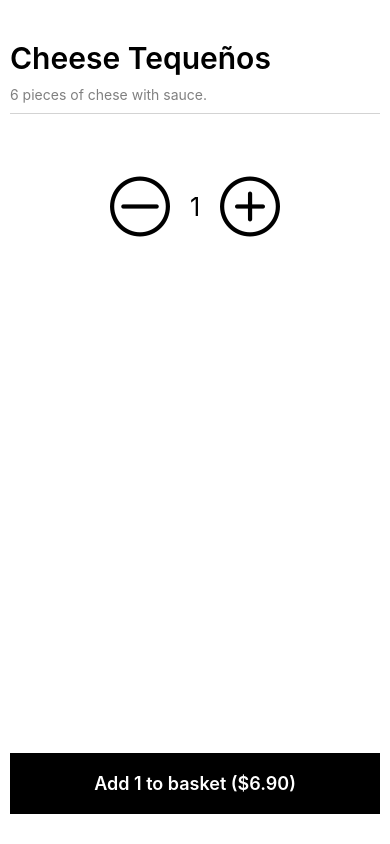
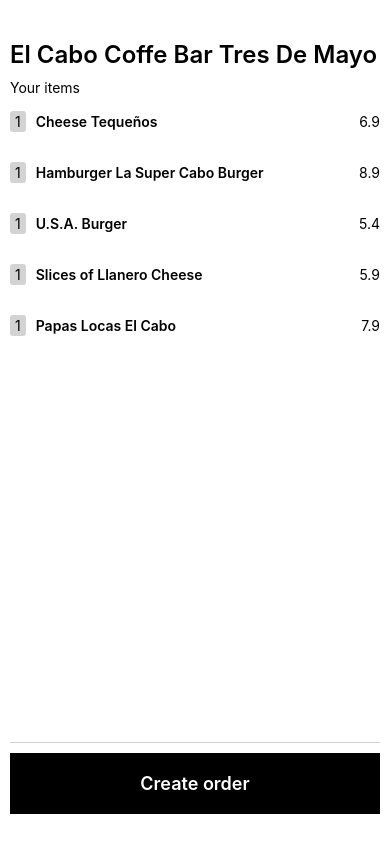
Before and after one commit to Abohi/UberEatUser, a React Native app: screen / in a window 390 px wide. Built offline with nearby package versions, Linux system fonts and the light colour scheme.

Commit message:
basket dishitem,basket style,basket screen

```diff
--- a/App.js
+++ b/App.js
@@ -3,12 +3,14 @@ import { StyleSheet, View,} from 'react-native';
 import HomeScreen from './src/screens/HomeScreen';
 import RestaurantDetailScreen from './src/screens/RestaurantDetailsScreen';
 import DishDetailScreen from './src/screens/DishDetailScreen';
+import BasketScreen from './src/screens/Basket';
 export default function App() {
   return (
     <View style={styles.container}>
       {/* <RestaurantDetailScreen/>
       <HomeScreen/> */}
-      <DishDetailScreen/>
+      {/* <DishDetailScreen/> */}
+      <BasketScreen/>
       <StatusBar style="auto" />
     </View>
   );
--- /dev/null
+++ b/src/screens/Basket/basketdishitem.js
@@ -0,0 +1,12 @@
+import {View,Text} from "react-native";
+import basketstyle from "./basketstyle";
+const BasketDishItem=({dishItem})=>{
+    return (
+        <View style={basketstyle.row}>
+        <View style={basketstyle.quantityContainer}><Text>1</Text></View>
+        <Text style={{fontWeight:"600"}}>{dishItem.name}</Text>
+        <Text style={{marginLeft:"auto"}}>{dishItem.price}</Text>
+    </View>
+    );
+}
+export default BasketDishItem;
--- /dev/null
+++ b/src/screens/Basket/basketstyle.js
@@ -0,0 +1,46 @@
+import { StyleSheet } from "react-native";
+export default StyleSheet.create({
+    page:{
+        flex:1,
+        width:"100%",
+        paddingVertical:30,
+        padding:10
+    },
+    name:{
+        fontSize:24,
+        fontWeight:"600",
+        marginVertical:10
+    },
+    separator:{
+        height:1,
+        backgroundColor:"lightgray",
+        marginVertical:10,
+    },
+    row:{
+     flexDirection:"row",
+     alignItems:"center",
+     marginVertical:15,
+    },
+    quantity:{
+     fontSize:25,
+     marginHorizontal:20
+    },
+    button:{
+     backgroundColor:"black",
+     marginTop:"auto",
+     padding:20,
+     alignItems:"center"
+    },
+    buttonText:{
+      color:"white",
+      fontWeight:"600",
+      fontSize:18
+    },
+    quantityContainer:{
+        backgroundColor:"lightgray",
+        paddingHorizontal:5,
+        paddingVertical:2,
+        marginRight:10,
+        borderRadius:3
+    }
+});
--- /dev/null
+++ b/src/screens/Basket/index.js
@@ -0,0 +1,25 @@
+import {View,Text,FlatList} from 'react-native';
+import restaurants from '../../../assets/data/restaurants.json';
+import BasketDishItem from './basketdishitem';
+import basketstyle from './basketstyle';
+const restaurant= restaurants[0];
+const BasketScreen = ()=>{
+
+    return (
+      <View style={basketstyle.page}>
+        <Text style={basketstyle.name}>
+            {restaurant.name}
+        </Text>
+        <Text>Your items</Text>
+        <FlatList data={restaurant.dishes} renderItem={({item})=><BasketDishItem dishItem={item}/>}/>
+        <View style={basketstyle.separator}/>
+        <View style={basketstyle.button}>
+            <Text style={basketstyle.buttonText}>
+                Create order
+            </Text>
+        </View>
+      </View>
+    )
+}
+
+export default BasketScreen;
--- a/src/screens/DishDetailScreen/index.js
+++ b/src/screens/DishDetailScreen/index.js
@@ -44,7 +44,7 @@ const DishDetailScreen = ()=>{
         </View>
         <View style={styles.button}>
             <Text style={styles.buttonText}>
-                Add {quantity} to basket (${getTotal()})
+                Add {quantity} to basket &#8226; (${getTotal()})
             </Text>
         </View>
       </View>
```
